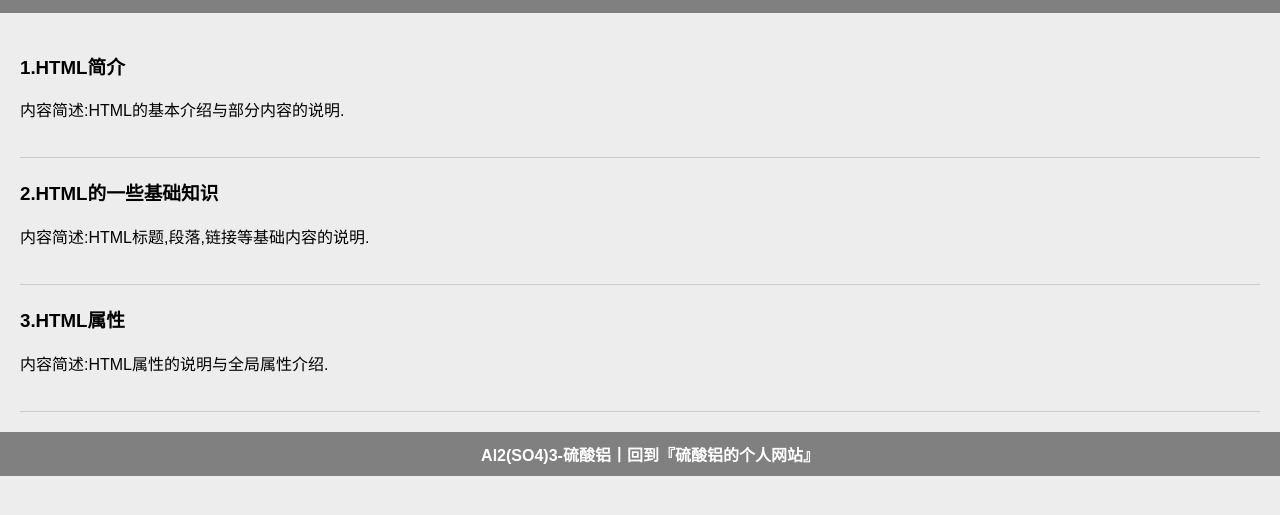
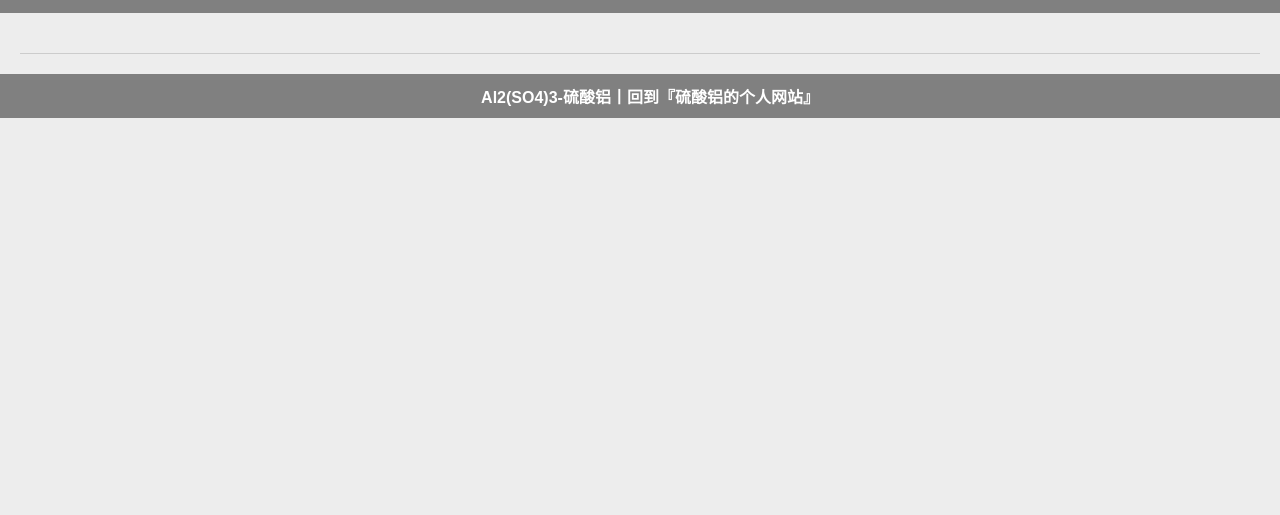
Before and after one commit to Al2SO43/teach, a plain HTML site: page posts/HTML/Main.html in a window 1280 px wide. Shown: the part 65-580 px from the top of the page. Drawn offline with Linux system fonts and the light colour scheme.

Commit message:
Add files via upload

```diff
--- a/posts/HTML/Main.html
+++ b/posts/HTML/Main.html
@@ -13,18 +13,9 @@
     </header>
     <main>
         <section id="blog">
-        <article><a href="1.html" target="_blank">
-          <h3>1.HTML简介</h3>
-          <p>内容简述:HTML的基本介绍与部分内容的说明.</p></a>
-        </article>
-        <article><a href="2.html" target="_blank">
-          <h3>2.HTML的一些基础知识</h3>
-          <p>内容简述:HTML标题,段落,链接等基础内容的说明.</p></a>
-        </article>
-        <article><a href="3.html" target="_blank">
-          <h3>3.HTML属性</h3>
-          <p>内容简述:HTML属性的说明与全局属性介绍.</p></a>
-        </article>
+          <article>
+
+          </article>
         </section>
     </main>
     <footer>
```
